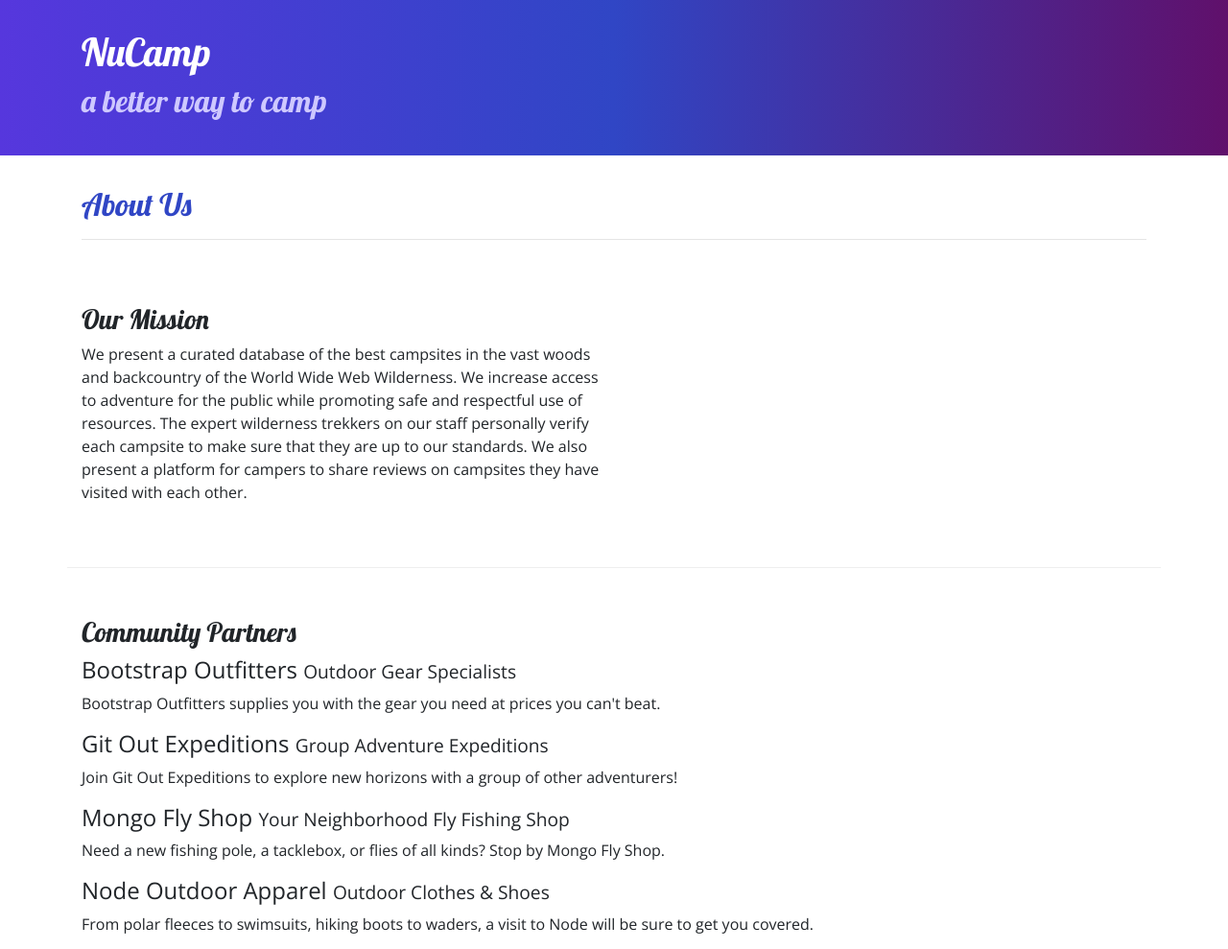
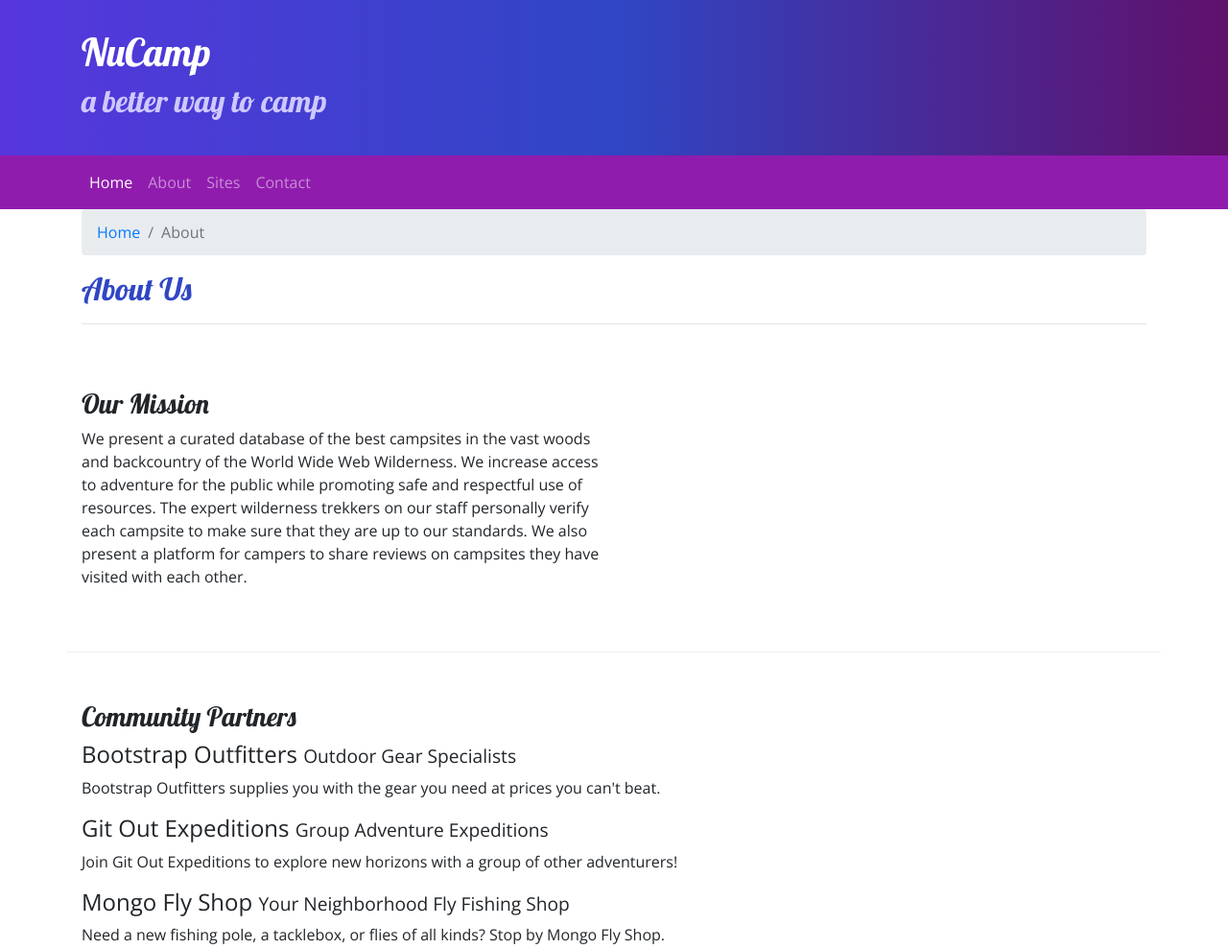
Before and after one commit to jsav11/Bootstrap-Workshop1, a website: page aboutus.html in a window 1280 px wide. Shown: the top 989 px of the page at 96% size. Drawn offline with nearby package versions, Linux system fonts and the light colour scheme.

Commit message:
Navbar and Breadcrumbs

```diff
--- a/aboutus.html
+++ b/aboutus.html
@@ -10,6 +10,7 @@
      <link rel="stylesheet" href="node_modules/bootstrap/dist/css/bootstrap.min.css" />
 
      <!-- Additional CSS must be placed after Bootstrap CSS -->
+     <link rel="stylesheet" href="node_modules/font-awesome/css/font-awesome.min.css" />
     <link rel="stylesheet" href="https://fonts.googleapis.com/css?family=Lobster|Open+Sans" />
     <link rel="stylesheet" href="css/styles.css" />
     <title>NuCamp: A Better Way To Camp</title>
@@ -28,9 +29,30 @@
         </div>
     </header>
 
+    <nav class="navbar navbar-expand-sm navbar-dark sticky-top">
+        <div class="container">
+
+            <button class="navbar-toggler ml-auto" type="button" data-toggle="collapse" data-target="#nucampNavbar">
+                <span class="navbar-toggler-icon"></span>
+            </button>
+            <div class="collapse navbar-collapse" id="nucampNavbar">
+                <ul class="navbar-nav">
+                    <li class="nav-item active"><a class="nav-link" href="index.html">Home</a></li>
+                    <li class="nav-item"><a class="nav-link" href="#">About</a></li>
+                    <li class="nav-item"><a class="nav-link" href="#">Sites</a></li>
+                    <li class="nav-item"><a class="nav-link" href="#">Contact</a></li>
+                </ul>
+            </div>
+        </div>
+    </nav>
+
     <div class="container">
         <div class="row">
             <div class="col">
+                <ol class="breadcrumb">
+                    <li class="breadcrumb-item"><a href="index.html">Home</a></li>
+                    <li class="breadcrumb-item active">About</li>
+                </ol>
                <h2>About Us</h2>
                <hr />
             </div>
--- a/css/styles.css
+++ b/css/styles.css
@@ -30,3 +30,11 @@
     border-bottom: 1px ridge;
     min-height: 200px;
 }
+
+.navbar {
+    background-color: #901CAD;
+}
+
+.jumbotron {
+    margin: 0;
+}
--- a/package.json
+++ b/package.json
@@ -15,6 +15,7 @@
   },
   "dependencies": {
     "bootstrap": "^4.5.2",
+    "font-awesome": "^4.7.0",
     "jquery": "^3.5.1",
     "popper.js": "^1.16.1"
   }
```
Also changed, not shown: index.html (+29 -6 lines), 1 other file.
